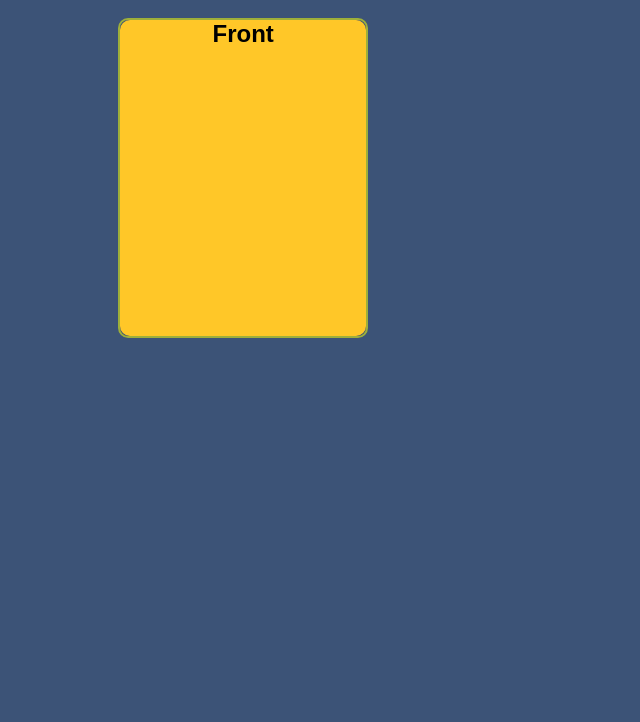
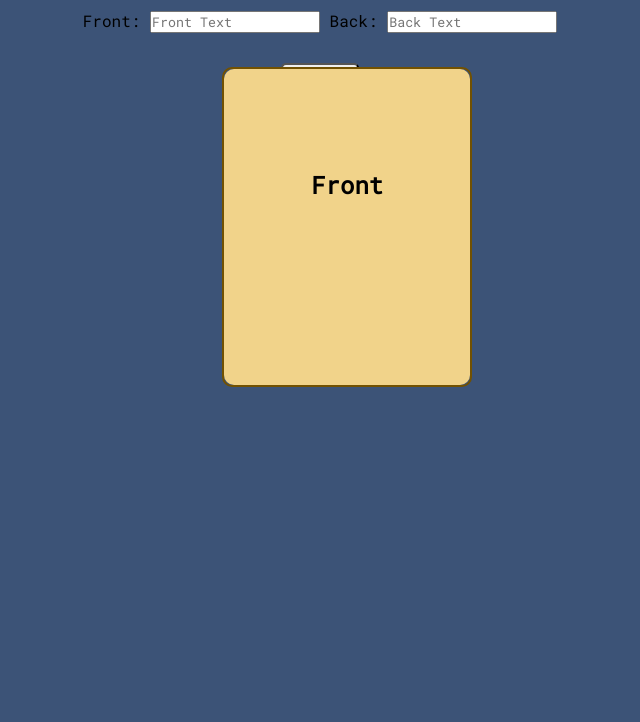
Before and after one commit to lmiddeke/Flip-Card, a plain HTML site: page index.html in a window 1280 px wide. Shown: the part 78-800 px from the top of the page, without its empty margins (320-960 px from the left). Drawn offline with Linux system fonts and the light colour scheme.

Commit message:
finished project

```diff
--- a/index.html
+++ b/index.html
@@ -5,6 +5,9 @@
     <meta name="viewport" content="width=device-width, initial-scale=1.0">
     <title>Flippy</title>
     <link rel="stylesheet" href="style.css">
+    <link rel="preconnect" href="https://fonts.googleapis.com">
+    <link rel="preconnect" href="https://fonts.gstatic.com" crossorigin>
+    <link href="https://fonts.googleapis.com/css2?family=Roboto+Mono&display=swap" rel="stylesheet">
 </head>
 <body>
     <h1>Flippy the Card Game</h1>
@@ -15,7 +18,9 @@
         <input id="backForm" type="text"  placeholder="Back Text">
     </form>
 
-    <button id="button" type="button" name="button">Process</button>
+    <div id="bttn">
+        <button id="button" type="button" name="button">Process</button>
+    </div>
 
     <section id="parent">
         <div id="card">
--- a/main.js
+++ b/main.js
@@ -7,6 +7,7 @@ function launch() {
     const cardBack = document.querySelector('#backForm').value
 
     document.querySelector('#cardFront').innerText = cardFront
+    document.querySelector('#cardBack').innerText = cardBack
 }
 
 function flip() {
--- a/style.css
+++ b/style.css
@@ -2,11 +2,22 @@
   margin: 0;
   padding: 0;
   box-sizing: border-box;
-  font-family: sans-serif;
+  font-family: 'Roboto Mono', monospace;
 }
 
 h1 {
     text-align: center;
+}
+
+
+#bttn, form, h1{
+  padding: 15px;
+}
+
+button {
+  width: 78px;
+  height: 28px;
+  border-radius: 5px;
 }
 
 body {
@@ -24,10 +35,10 @@ body {
 }
 
 #card {
-  border: 2px solid rgb(158, 175, 58);
+  border: 2px solid #725101;
   position: relative;
-  top: 0;
-  left: 0;
+  top: 49px;
+  left: 104px;
   width: 100%;
   height: 100%;
   border-radius: 10px;
@@ -45,7 +56,7 @@ body {
   border-radius: 10px;
   backface-visibility: hidden;
   overflow: hidden;
-  background: #ffc728;
+  background: #f1d38a;
   color: #000;
 }
 
@@ -58,7 +69,7 @@ body {
   border-radius: 10px;
   backface-visibility: hidden;
   overflow: hidden;
-  background: #fafafa;
+  background: #db8f59;
   color: #333;
   text-align: center;
   transform: rotateY(180deg);
@@ -68,10 +79,6 @@ body {
   transform: rotateY(180deg);
 }
 
-#cfront h2, #cback h2{
-  font-family: sans-serif;
-  padding: 30px;
-  font-weight: bold;
-  font-size: 24px;
-  text-align: center;
+h2 {
+  padding-top: 100px;
 }
```
Also changed, not shown: 1 other file.
